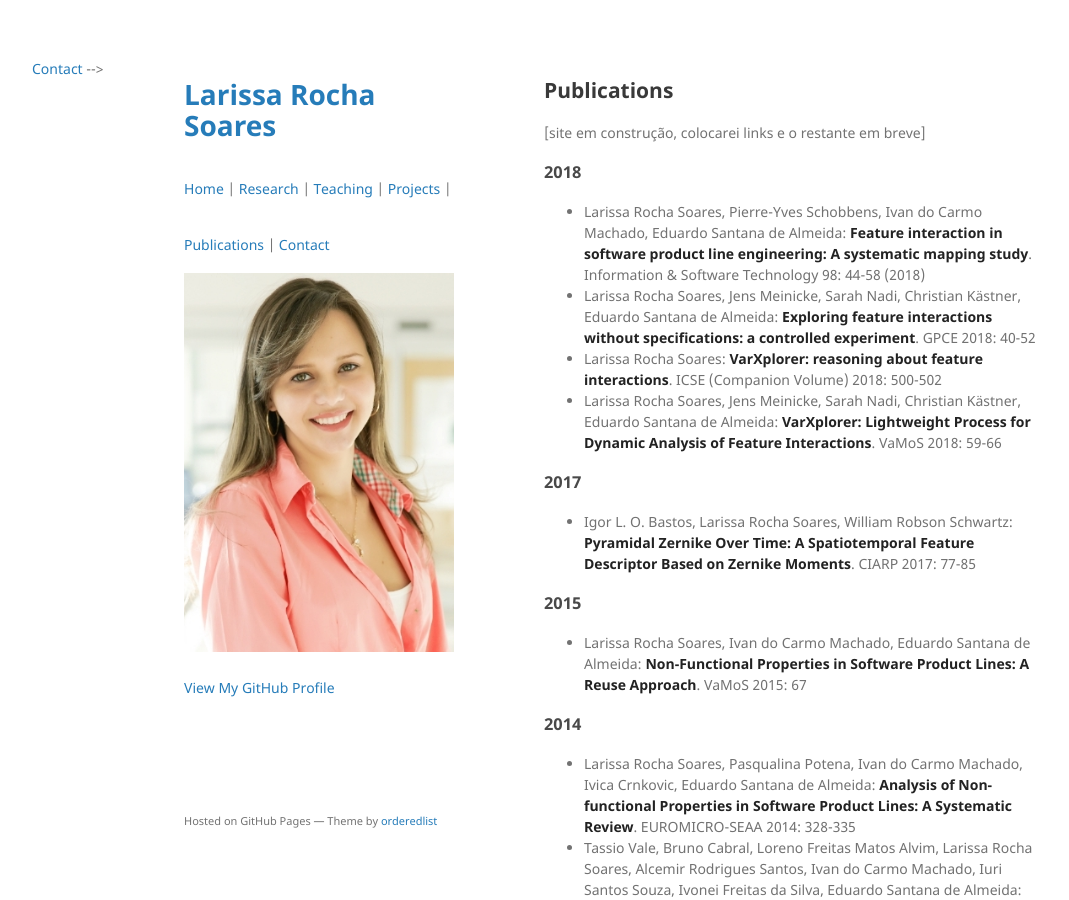
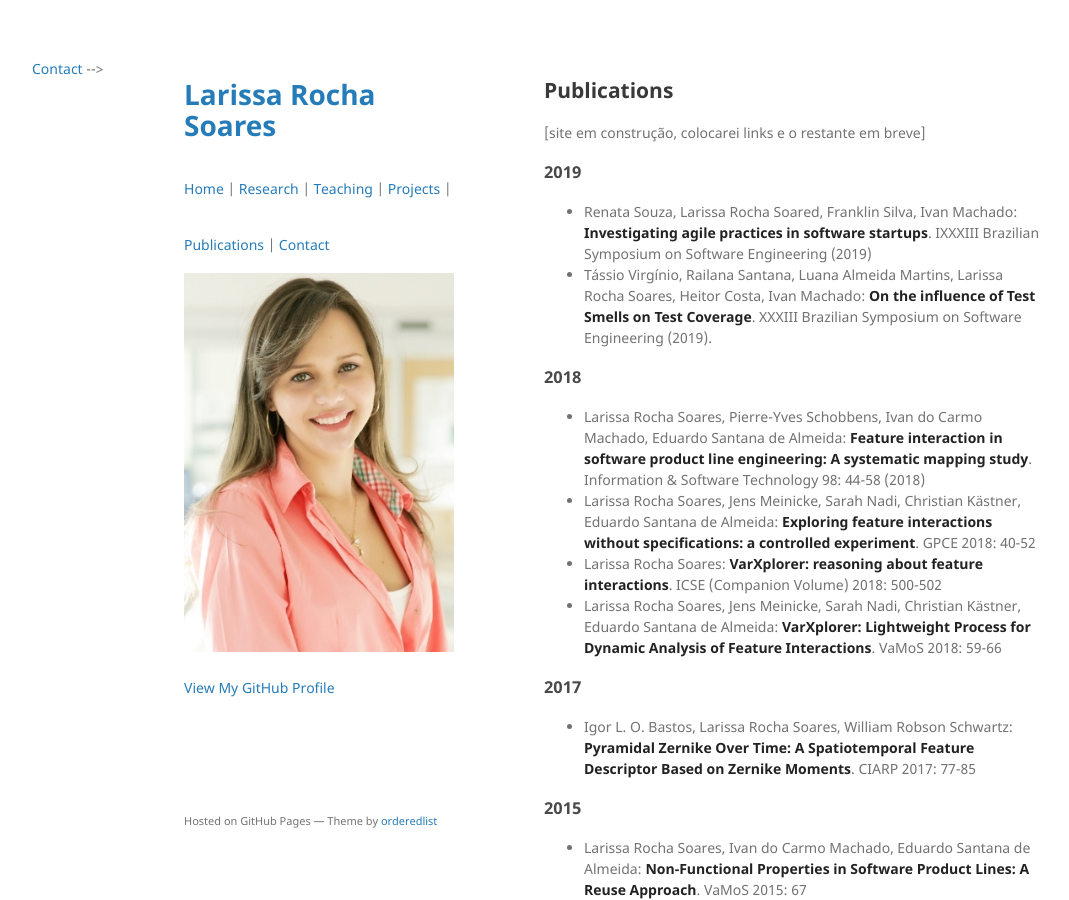
Before and after one commit to larirsoares/larirsoares.github.io, a Jekyll site: the page built from publications.md, in a window 1280 px wide and 900 px high. Shown: the whole window, without its empty margins (26-1095 px from the left). Built offline with Jekyll 4.4.1, drawn with Linux system fonts in a browser that asks for light colours; the repository's description, which GitHub fills in, is left out.

Commit message:
Update publications.md

```diff
--- a/publications.md
+++ b/publications.md
@@ -12,6 +12,10 @@ title: "Publications"
 
 ## Publications
 [site em construção, colocarei links e o restante em breve]
+
+### 2019
+* Renata Souza, Larissa Rocha Soared, Franklin Silva, Ivan Machado: **Investigating agile practices in software startups**. IXXXIII Brazilian Symposium on Software Engineering (2019)
+* Tássio Virgínio, Railana Santana, Luana Almeida Martins, Larissa Rocha Soares, Heitor Costa, Ivan Machado: **On the influence of Test Smells on Test Coverage**. XXXIII Brazilian Symposium on Software Engineering (2019).
 
 ### 2018
 * Larissa Rocha Soares, Pierre-Yves Schobbens, Ivan do Carmo Machado, Eduardo Santana de Almeida: **Feature interaction in software product line engineering: A systematic mapping study**. Information & Software Technology 98: 44-58 (2018)
```
